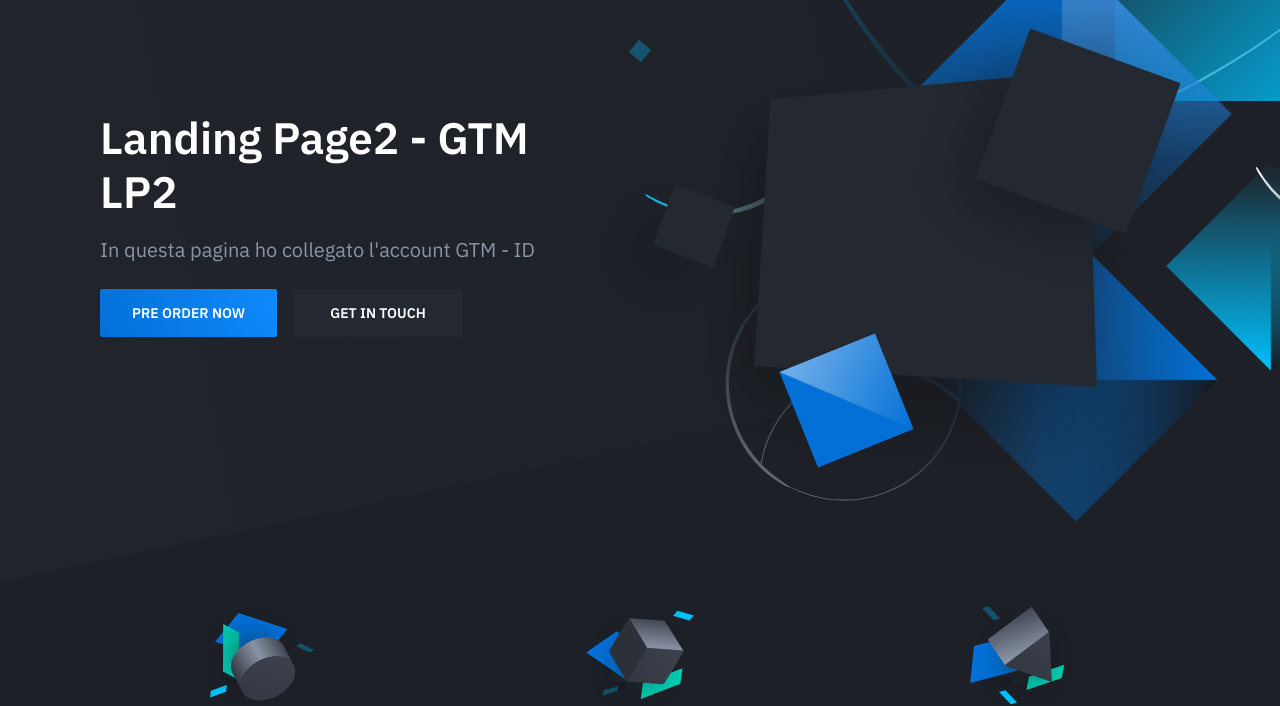
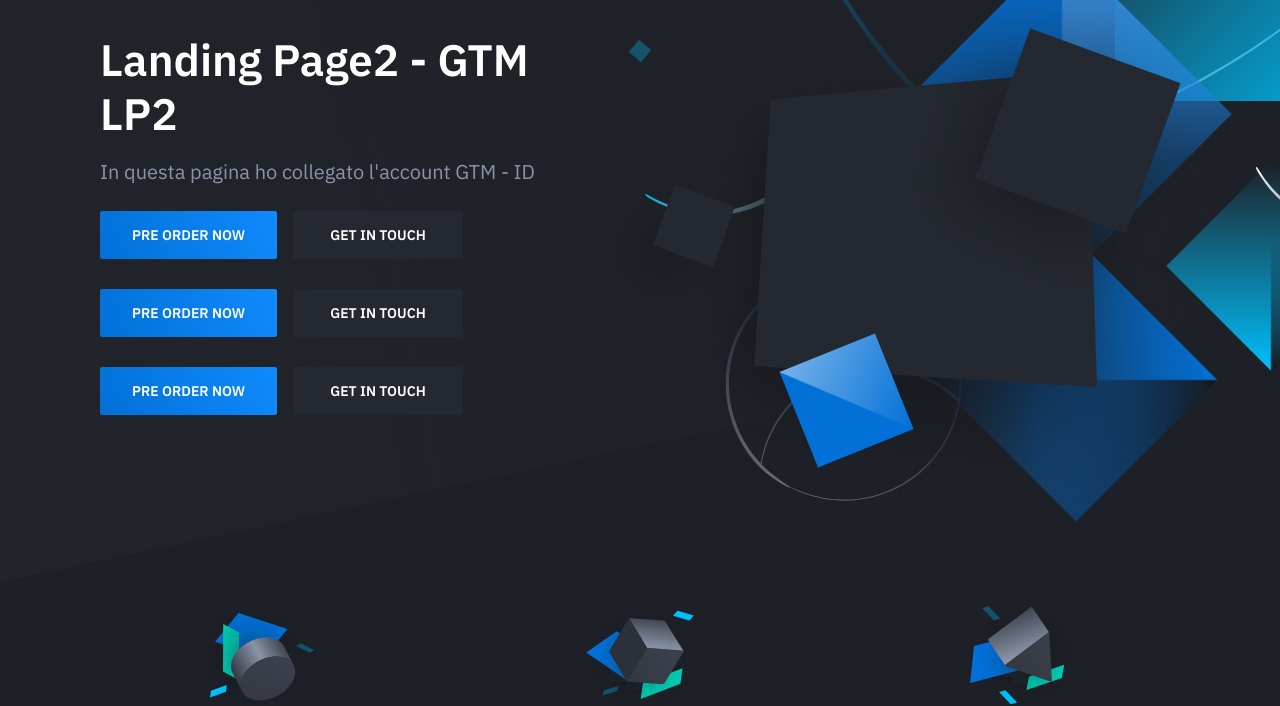
Before and after one commit to alesax99/sito2, a plain HTML site: page index.html in a window 1280 px wide. Shown: the part 118-824 px from the top of the page. Drawn offline with nearby package versions, Linux system fonts and the light colour scheme.

Commit message:
Modifiche button

```diff
--- a/index.html
+++ b/index.html
@@ -34,6 +34,10 @@
 	                        <h1 class="hero-title mt-0">Landing Page2 - GTM LP2</h1>
 	                        <p class="hero-paragraph">In questa pagina ho collegato l'account GTM - ID</p>
 	                        <div class="hero-cta"><a class="button button-primary" href="preorder.html">Pre order now</a><a class="button" href="#">Get in touch</a></div>
+                            <br>
+                            <div class="hero-cta"><a class="button button-primary" href="preorder.html">Pre order now</a><a class="button" href="#">Get in touch</a></div>
+                            <br>
+                            <div class="hero-cta"><a class="button button-primary" href="preorder.html">Pre order now</a><a class="button" href="#">Get in touch</a></div>
 						</div>
 						<div class="hero-figure anime-element">
 							<svg class="placeholder" width="528" height="396" viewBox="0 0 528 396">
```
